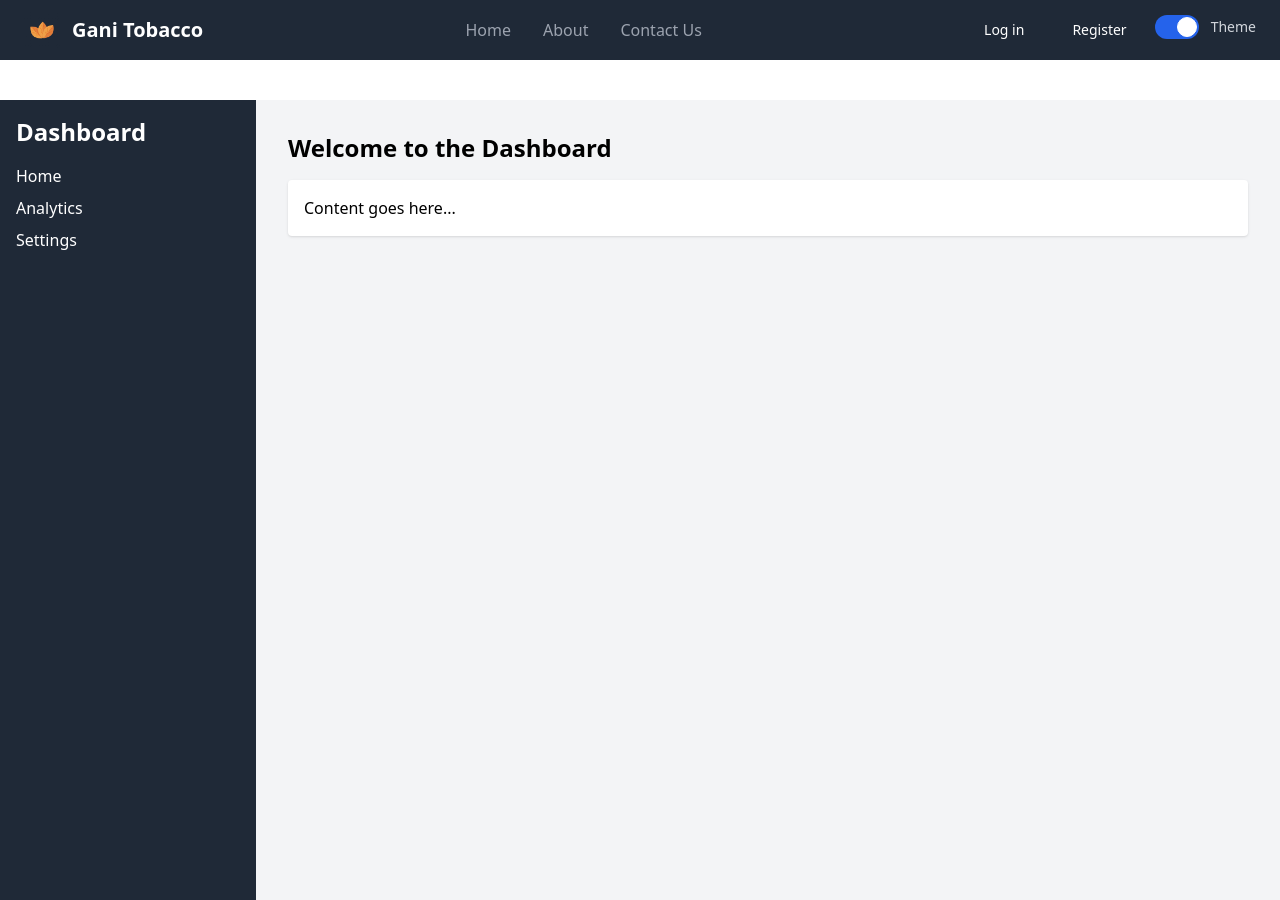
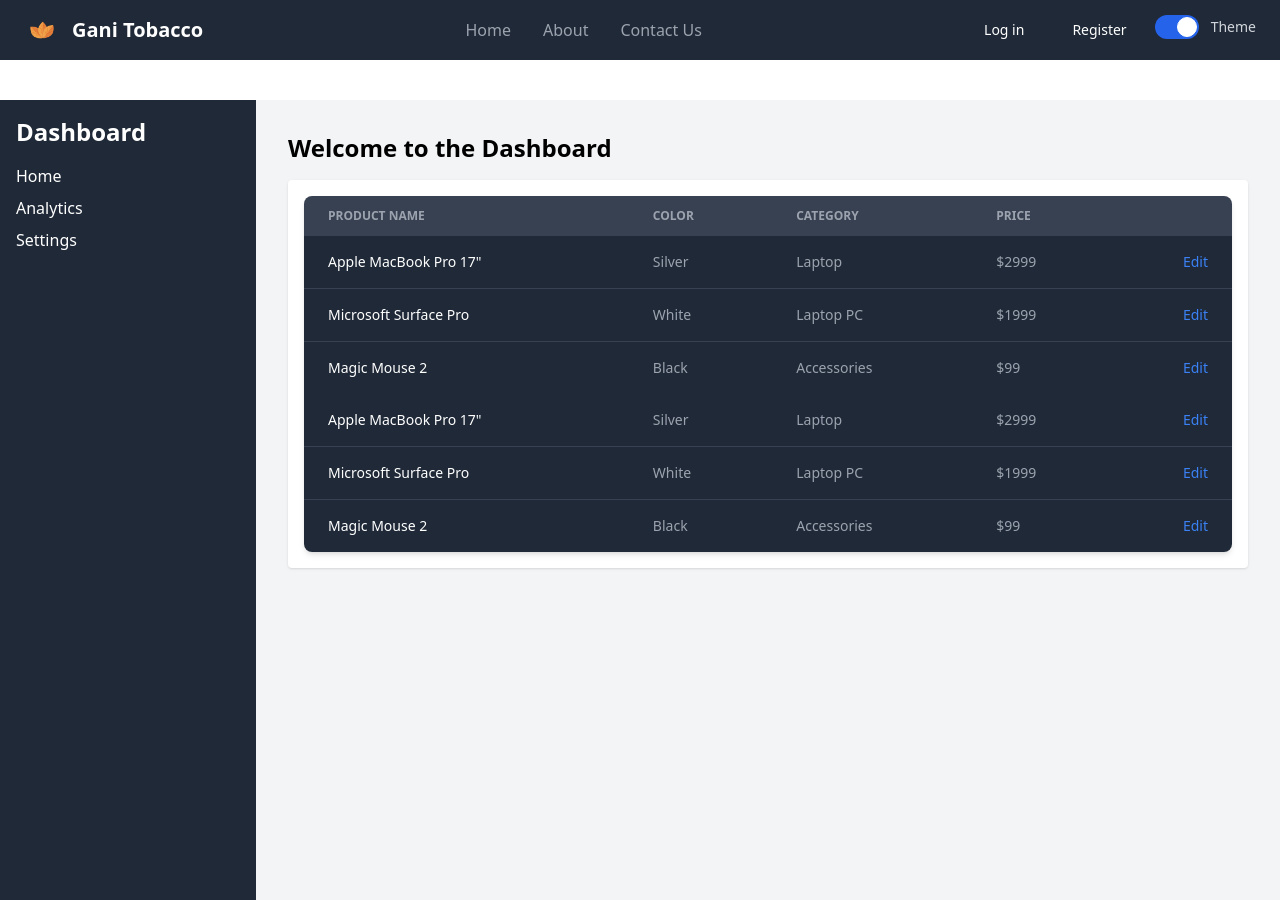
Before and after one commit to mirajhad/GaniTobacco.WEB, a React (Create React App) app: page /dashboard in a window 1280 px wide. Built offline with nearby package versions, Linux system fonts and the light colour scheme.

Commit message:
dashboard

```diff
--- a/src/components/Dashboard/Dashboard.js
+++ b/src/components/Dashboard/Dashboard.js
@@ -1,19 +1,32 @@
-import React from 'react'
-import { Link } from 'react-router-dom'
-import Header from '../Header/Header'
+import React from "react";
+import { Link } from "react-router-dom";
+import Header from "../Header/Header";
+
 const Dashboard = () => {
   return (
     <>
-     <Header />
+      <Header />
       {/* Moved up the parent div */}
       <div className="flex h-screen bg-gray-100">
         {/* Sidebar */}
         <div className="w-64 bg-gray-800 text-white p-4">
           <h1 className="text-2xl font-bold">Dashboard</h1>
           <ul className="mt-4">
-            <li className="mb-2"><Link to="#" className="hover:text-gray-300">Home</Link></li>
-            <li className="mb-2"><Link to="#" className="hover:text-gray-300">Analytics</Link></li>
-            <li className="mb-2"><Link to="#" className="hover:text-gray-300">Settings</Link></li>
+            <li className="mb-2">
+              <Link to="#" className="hover:text-gray-300">
+                Home
+              </Link>
+            </li>
+            <li className="mb-2">
+              <Link to="#" className="hover:text-gray-300">
+                Analytics
+              </Link>
+            </li>
+            <li className="mb-2">
+              <Link to="#" className="hover:text-gray-300">
+                Settings
+              </Link>
+            </li>
           </ul>
         </div>
 
@@ -21,13 +34,150 @@ const Dashboard = () => {
         <div className="flex-1 p-8">
           <h2 className="text-2xl font-bold mb-4">Welcome to the Dashboard</h2>
           <div className="bg-white p-4 rounded shadow">
-            {/* Your dashboard content goes here */}
-            <p>Content goes here...</p>
+            <div class="relative overflow-x-auto shadow-md sm:rounded-lg">
+              <table class="w-full text-sm text-left rtl:text-right text-gray-500 dark:text-gray-400">
+                <thead class="text-xs text-gray-700 uppercase bg-gray-50 dark:bg-gray-700 dark:text-gray-400">
+                  <tr>
+                    <th scope="col" class="px-6 py-3">
+                      Product name
+                    </th>
+                    <th scope="col" class="px-6 py-3">
+                      Color
+                    </th>
+                    <th scope="col" class="px-6 py-3">
+                      Category
+                    </th>
+                    <th scope="col" class="px-6 py-3">
+                      Price
+                    </th>
+                    <th scope="col" class="px-6 py-3">
+                      <span class="sr-only">Edit</span>
+                    </th>
+                  </tr>
+                </thead>
+                <tbody>
+                  <tr class="bg-white border-b dark:bg-gray-800 dark:border-gray-700 hover:bg-gray-50 dark:hover:bg-gray-600">
+                    <th
+                      scope="row"
+                      class="px-6 py-4 font-medium text-gray-900 whitespace-nowrap dark:text-white"
+                    >
+                      Apple MacBook Pro 17"
+                    </th>
+                    <td class="px-6 py-4">Silver</td>
+                    <td class="px-6 py-4">Laptop</td>
+                    <td class="px-6 py-4">$2999</td>
+                    <td class="px-6 py-4 text-right">
+                      <Link
+                        href="#"
+                        class="font-medium text-blue-600 dark:text-blue-500 hover:underline"
+                      >
+                        Edit
+                      </Link>
+                    </td>
+                  </tr>
+                  <tr class="bg-white border-b dark:bg-gray-800 dark:border-gray-700 hover:bg-gray-50 dark:hover:bg-gray-600">
+                    <th
+                      scope="row"
+                      class="px-6 py-4 font-medium text-gray-900 whitespace-nowrap dark:text-white"
+                    >
+                      Microsoft Surface Pro
+                    </th>
+                    <td class="px-6 py-4">White</td>
+                    <td class="px-6 py-4">Laptop PC</td>
+                    <td class="px-6 py-4">$1999</td>
+                    <td class="px-6 py-4 text-right">
+                      <Link
+                        to="#"
+                        class="font-medium text-blue-600 dark:text-blue-500 hover:underline"
+                      >
+                        Edit
+                      </Link>
+                    </td>
+                  </tr>
+                  <tr class="bg-white dark:bg-gray-800 hover:bg-gray-50 dark:hover:bg-gray-600">
+                    <th
+                      scope="row"
+                      class="px-6 py-4 font-medium text-gray-900 whitespace-nowrap dark:text-white"
+                    >
+                      Magic Mouse 2
+                    </th>
+                    <td class="px-6 py-4">Black</td>
+                    <td class="px-6 py-4">Accessories</td>
+                    <td class="px-6 py-4">$99</td>
+                    <td class="px-6 py-4 text-right">
+                      <Link
+                        to="#"
+                        class="font-medium text-blue-600 dark:text-blue-500 hover:underline"
+                      >
+                        Edit
+                      </Link>
+                    </td>
+                  </tr>
+                  <tr class="bg-white border-b dark:bg-gray-800 dark:border-gray-700 hover:bg-gray-50 dark:hover:bg-gray-600">
+                    <th
+                      scope="row"
+                      class="px-6 py-4 font-medium text-gray-900 whitespace-nowrap dark:text-white"
+                    >
+                      Apple MacBook Pro 17"
+                    </th>
+                    <td class="px-6 py-4">Silver</td>
+                    <td class="px-6 py-4">Laptop</td>
+                    <td class="px-6 py-4">$2999</td>
+                    <td class="px-6 py-4 text-right">
+                      <Link
+                        href="#"
+                        class="font-medium text-blue-600 dark:text-blue-500 hover:underline"
+                      >
+                        Edit
+                      </Link>
+                    </td>
+                  </tr>
+                  <tr class="bg-white border-b dark:bg-gray-800 dark:border-gray-700 hover:bg-gray-50 dark:hover:bg-gray-600">
+                    <th
+                      scope="row"
+                      class="px-6 py-4 font-medium text-gray-900 whitespace-nowrap dark:text-white"
+                    >
+                      Microsoft Surface Pro
+                    </th>
+                    <td class="px-6 py-4">White</td>
+                    <td class="px-6 py-4">Laptop PC</td>
+                    <td class="px-6 py-4">$1999</td>
+                    <td class="px-6 py-4 text-right">
+                      <Link
+                        to="#"
+                        class="font-medium text-blue-600 dark:text-blue-500 hover:underline"
+                      >
+                        Edit
+                      </Link>
+                    </td>
+                  </tr>
+                  <tr class="bg-white dark:bg-gray-800 hover:bg-gray-50 dark:hover:bg-gray-600">
+                    <th
+                      scope="row"
+                      class="px-6 py-4 font-medium text-gray-900 whitespace-nowrap dark:text-white"
+                    >
+                      Magic Mouse 2
+                    </th>
+                    <td class="px-6 py-4">Black</td>
+                    <td class="px-6 py-4">Accessories</td>
+                    <td class="px-6 py-4">$99</td>
+                    <td class="px-6 py-4 text-right">
+                      <Link
+                        to="#"
+                        class="font-medium text-blue-600 dark:text-blue-500 hover:underline"
+                      >
+                        Edit
+                      </Link>
+                    </td>
+                  </tr>
+                </tbody>
+              </table>
+            </div>
           </div>
         </div>
       </div>
     </>
-  )
-}
+  );
+};
 
-export default Dashboard
+export default Dashboard;
```
